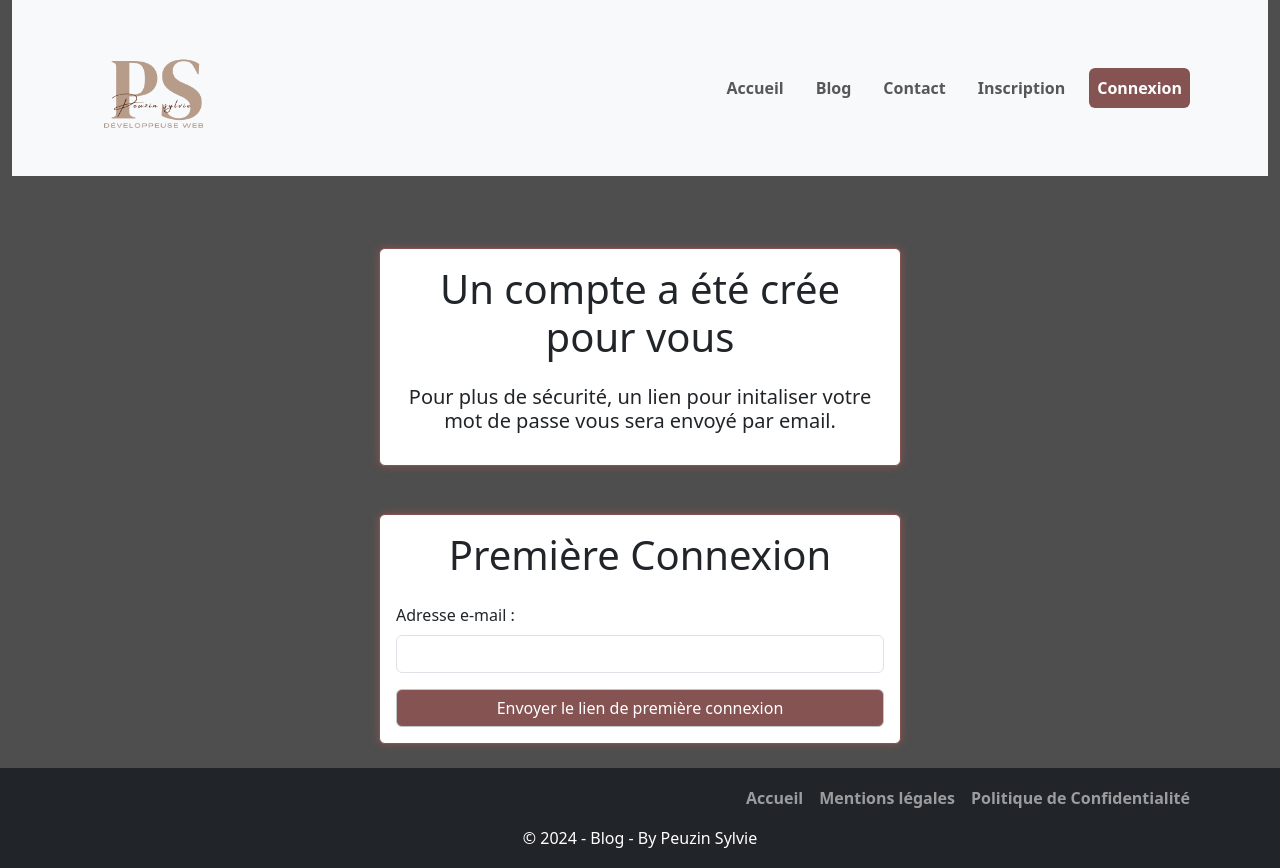
After one commit to Psylvie/Blog, a PHP site: the page made by src/Views/Auth/firstConnection.html.twig in a window 1280 px wide. The commit adds this page. Run offline with PHP 8.4, Linux system fonts and the light colour scheme; the template is opened without the code that fills it, so the values that code supplies are empty; some libraries are stand-ins or nearby versions.

Commit message:
ticket 12:  Adding css and html (bootstrap) for different pages of the blog.

```diff
--- a/public/index.php
+++ b/public/index.php
@@ -2,7 +2,7 @@
 //	error_reporting(E_ALL);
 //	ini_set('display_errors', true);
 	session_start();
-//	print_r($_SESSION);
+	print_r($_SESSION);
 	require __DIR__ . '/../vendor/autoload.php';
 
 	use App\Controllers\Admin\AdminCommentController;
--- a/src/Models/User.php
+++ b/src/Models/User.php
@@ -216,7 +216,7 @@
 		/**
 		 * @return bool
 		 */
-		public function isFirstLoginDone(): bool
+		public function getFirstLoginDone(): bool
 		{
 			return $this->firstLoginDone;
 		}
--- a/src/Repository/UserRepository.php
+++ b/src/Repository/UserRepository.php
@@ -127,7 +127,8 @@
 		{
 			try {
 				$pdo = DatabaseConnect::connect();
-				$stmt = $pdo->prepare("INSERT INTO users (name, lastName, image, pseudo, email, password, role, resetToken) VALUES (?, ?, ?, ?, ?, ?, ?, ?)");				$stmt->execute([$name, $lastName, $image, $pseudo, $email, $password, $role, $resetToken]);
+				$stmt = $pdo->prepare("INSERT INTO users (name, lastName, image, pseudo, email, password, role, resetToken) VALUES (?, ?, ?, ?, ?, ?, ?, ?)");
+				$stmt->execute([$name, $lastName, $image, $pseudo, $email, $password, $role, $resetToken]);
 			} catch (PDOException $e) {
 				if ($e->getCode() == '23000' && strpos($e->getMessage(), 'unique_email') !== false) {
 					throw new Exception("L'adresse e-mail est déjà utilisée.");
@@ -176,7 +177,6 @@
 					'image' => $image,
 					'pseudo' => $pseudo,
 					'email' => $email,
-//					'role' => $role,
 					'id' => $userId,
 				]);
 			} catch (PDOException $e) {
--- a/src/Views/Admin/adminFormPost.html.twig
+++ b/src/Views/Admin/adminFormPost.html.twig
@@ -22,7 +22,7 @@
 					</div>
 					<div class="mb-3">
 						<label for="author" class="form-label">Auteur</label>
-						<input type="text" class="form-control" id="author" name="author" required>
+						<input type="text" class="form-control" id="author" name="author" value="{{ session.user_name }} {{ session.user_last_name }}" required>
 					</div>
 					<div class="mb-3">
 						<label for="content" class="form-label">Contenu</label>
--- /dev/null
+++ b/src/Views/Auth/firstConnection.html.twig
@@ -0,0 +1,41 @@
+{% extends 'base.html.twig' %}
+
+{% block content %}
+	<div class="container">
+		<div class="row justify-content-center">
+			<div class="col-md-6">
+				<div class="card mt-5">
+					<div class="card-body">
+						<h1 class="card-title text-center mb-4">Un compte a été crée pour vous </h1>
+							<div class="mb-3">
+								<h5 class="text-center"> Pour plus de sécurité, un lien pour initaliser votre mot de passe vous sera envoyé par email. </h5>
+
+							</div>
+							<div class="d-grid gap-2">
+							</div>
+					</div>
+				</div>
+			</div>
+		</div>
+	</div>
+	<div class="container">
+		<div class="row justify-content-center">
+			<div class="col-md-6">
+				<div class="card mt-5">
+					<div class="card-body">
+						<h1 class="card-title text-center mb-4">Première Connexion</h1>
+						<form action="/Blog/first-connection-process" method="post" id="first-connection">
+							<div class="mb-3">
+								<label for="email" class="form-label">Adresse e-mail :</label>
+								<input type="email" class="form-control" id="email" name="email" required>
+							</div>
+							<div class="d-grid gap-2">
+								<button type="submit" class="btn btn-secondary">Envoyer le lien de première connexion</button>
+							</div>
+						</form>
+					</div>
+				</div>
+			</div>
+		</div>
+	</div>
+{% endblock %}
--- a/src/Views/Auth/newPassword.html.twig
+++ b/src/Views/Auth/newPassword.html.twig
@@ -29,4 +29,8 @@
 			</div>
 		</div>
 	</div>
+	<div class="container-fluid text-light p-5">
+		<h5> Si toutefois vous n'arrivez pas a vous connecter : </h5>
+		{% include 'Home/_contactForm.html.twig' %}
+	</div>
 {% endblock %}
--- a/src/Views/Home/_contactForm.html.twig
+++ b/src/Views/Home/_contactForm.html.twig
@@ -3,15 +3,15 @@
 	<form action="/Blog/contactForm" method="post" id="contactForm">
 		<div class="mb-3">
 			<label for="firstName" class="form-label">Prénom:</label>
-			<input type="text" id="firstName" name="firstName" placeholder="Votre prénom" class="form-control" required>
+			<input type="text" id="firstName" name="firstName" placeholder="Votre prénom" class="form-control" value="{{ session.user_name }}" required>
 		</div>
 		<div class="mb-3">
 			<label for="lastName" class="form-label">Nom:</label>
-			<input type="text" id="lastName" name="lastName" placeholder="Votre nom" class="form-control" required>
+			<input type="text" id="lastName" name="lastName" placeholder="Votre nom" class="form-control" value="{{ session.user_last_name }}" required>
 		</div>
 		<div class="mb-3">
 			<label for="email" class="form-label">Email:</label>
-			<input type="email" id="email" name="email" placeholder="Votre email" class="form-control" required>
+			<input type="email" id="email" name="email" placeholder="Votre email" class="form-control" value="{{ session.user_email }}" required>
 		</div>
 		<div class="mb-3">
 			<label for="message" class="form-label">Message:</label>
```
Also changed, not shown: src/Controllers/LoginController.php (+49 -2 lines), src/Controllers/UserController.php (+0 -11 lines), src/Views/Auth/login.html.twig (+19 -12 lines), src/Views/Auth/passwordReset.html.twig (+5 -4 lines), public/uploads/6378653c438aef548093a804ddf83099.png (added), public/uploads/64adc8bb9c7d78aad262e0044bd4a3aa.jpg (added), public/uploads/66c42307453cfae01db92d4d94c36043.jpg (added), public/uploads/c5a08ed168148f1138f6b1e2569561f8.jpg (added), public/uploads/cc50169a9e067ec41f2c4217fe6c74ee.jpg (deleted), public/uploads/d24a80e0e5544e2a7bf0fd5f69bec172.jpg (added), public/uploads/e535f33b767993f8263f0cc7dfc96cd7.jpg (added), public/users/4f718ffe23391a371c6d0f752c1f4629.png (added).
